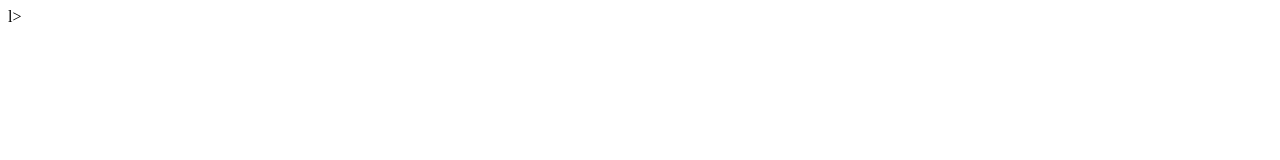
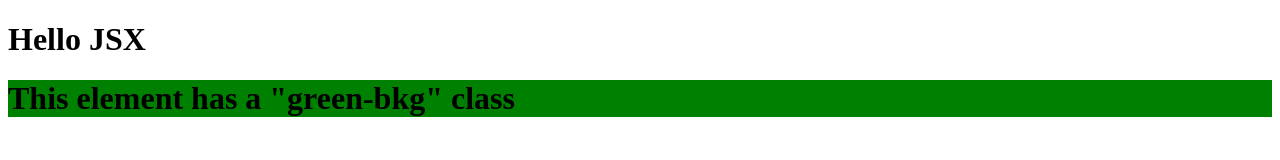
Before and after one commit to NathanD88/NathanD88.github.io, a plain HTML site: page index.html in a window 1280 px wide. Drawn offline with nearby package versions, Linux system fonts and the light colour scheme.

Commit message:
Switcjed to old js file

```diff
--- a/index.html
+++ b/index.html
@@ -9,7 +9,7 @@
 		<!-- Load Babel Compiler -->
 		<script src="https://unpkg.com/babel-standalone@6.15.0/babel.min.js"></script>
 		<!-- Load in our custom script -->
-		<script src="jsxscript.js" type="text/jsx"></script>
+		<script src="jsxtest.js" type="text/jsx"></script>
 	</head>
 	<body id="root">
 		<!-- div for rendering -->
```
